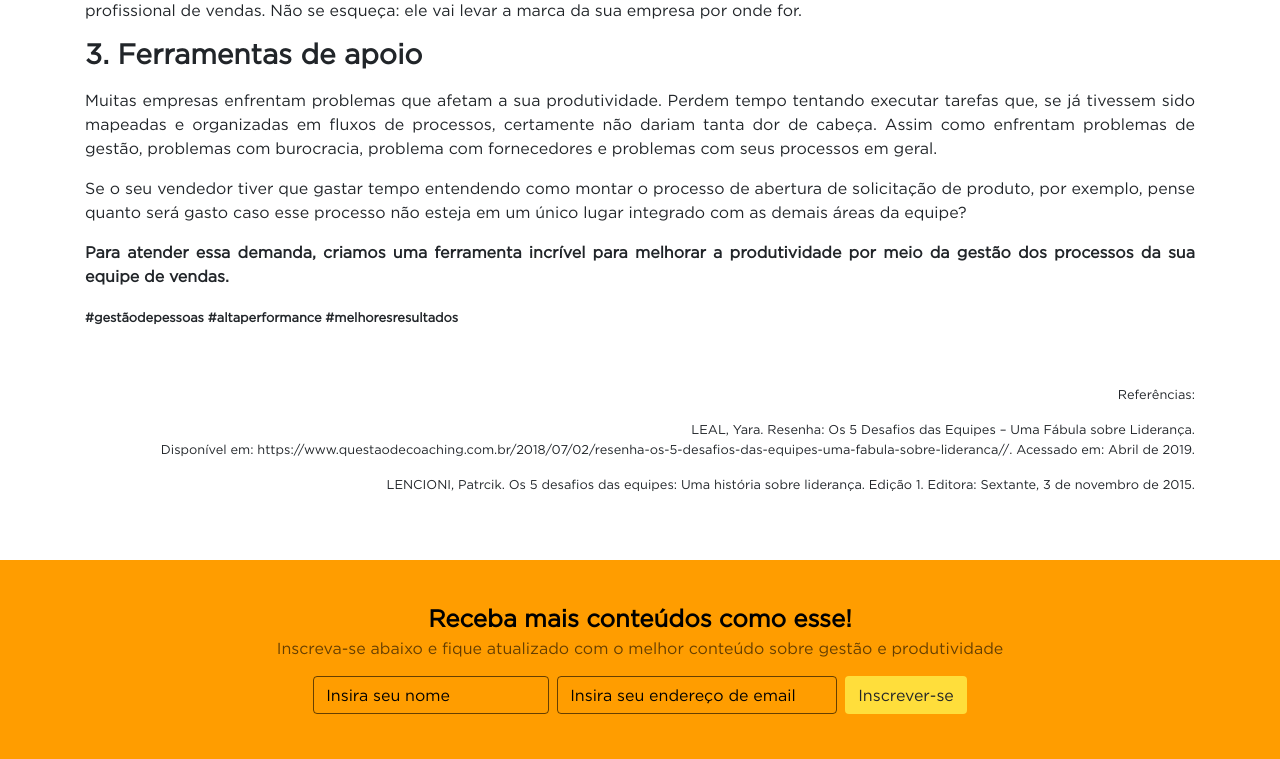
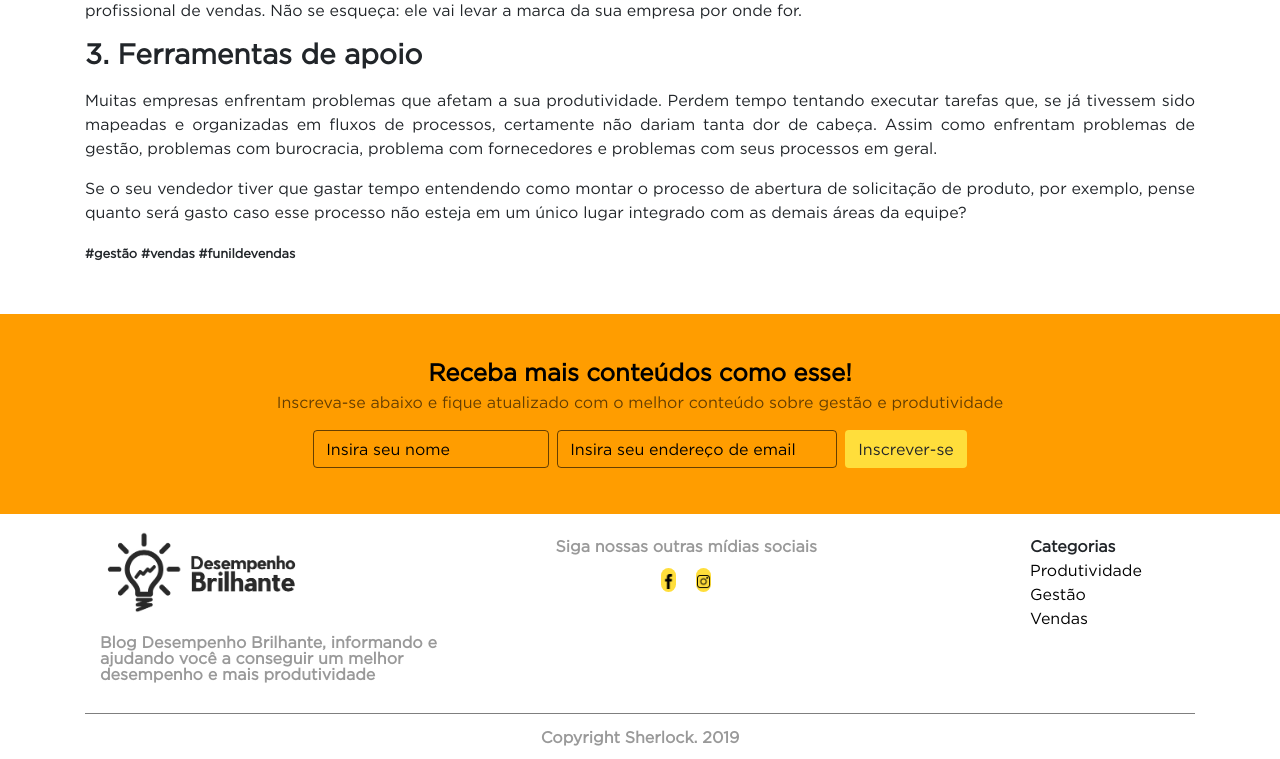
Before and after one commit to sherlockgama/desempenhobrilhante, a PHP site: page /eu-quero-vender-mais-e-agora.php in a window 1280 px wide. Shown: the part 1544-2303 px from the top of the page. Run offline with PHP 8.4, Linux system fonts and the light colour scheme; some libraries are stand-ins or nearby versions.

Commit message:
Ajustes no artigo

```diff
--- a/descubra-como-ter-um-dream-team.php
+++ b/descubra-como-ter-um-dream-team.php
@@ -75,7 +75,7 @@
                 <small>
                     <b>#gestãodepessoas #altaperformance #melhoresresultados</b>
                 </small>
-                <small class="text-right">
+                <!--<small class="text-right">
                     <p></br></br></br>Referências:</p>
                     <p>
                         LEAL, Yara. Resenha: Os 5 Desafios das Equipes – Uma Fábula sobre Liderança. </br>
@@ -84,7 +84,7 @@
                     <p>
                         LENCIONI, Patrcik. Os 5 desafios das equipes: Uma história sobre liderança. Edição 1. Editora: Sextante, 3 de novembro de 2015.
                     </p>
-                </small>
+                </small>-->
             </div>
         </div>
 
--- a/eu-quero-vender-mais-e-agora.php
+++ b/eu-quero-vender-mais-e-agora.php
@@ -55,27 +55,8 @@
                 <p>
                     Se o seu vendedor tiver que gastar tempo entendendo como montar o processo de abertura de solicitação de produto, por exemplo, pense quanto será gasto caso esse processo não esteja em um único lugar integrado com as demais áreas da equipe?
                 </p>
-                <p>
-                    <b>Para atender essa demanda, criamos uma ferramenta incrível para melhorar a produtividade por meio da gestão dos processos da sua equipe de vendas.</b>
-                </p>
-                <p>
-                </p>
-                <p>
-                </p>
-                <p>
-                </p>
                 <small>
-                    <b>#gestãodepessoas #altaperformance #melhoresresultados</b>
-                </small>
-                <small class="text-right">
-                    <p></br></br></br>Referências:</p>
-                    <p>
-                        LEAL, Yara. Resenha: Os 5 Desafios das Equipes – Uma Fábula sobre Liderança. </br>
-                        Disponível em: https://www.questaodecoaching.com.br/2018/07/02/resenha-os-5-desafios-das-equipes-uma-fabula-sobre-lideranca//. Acessado em: Abril de 2019.
-                    </p>
-                    <p>
-                        LENCIONI, Patrcik. Os 5 desafios das equipes: Uma história sobre liderança. Edição 1. Editora: Sextante, 3 de novembro de 2015.
-                    </p>
+                    <b>#gestão #vendas #funildevendas</b>
                 </small>
             </div>
         </div>
```
